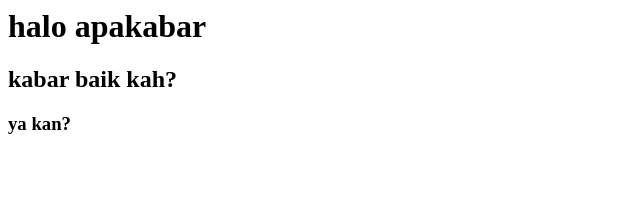
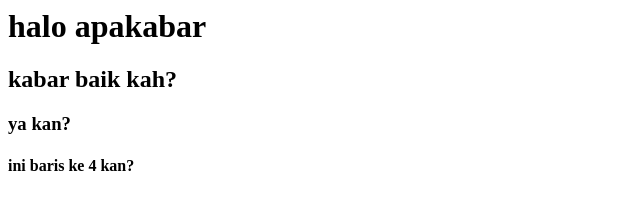
Before and after one commit to saktibuana/belajargitignore, a plain HTML site: page index.html in a window 1280 px wide. Shown: the whole page, without its empty margins (0-640 px from the left). Drawn offline with Linux system fonts and the light colour scheme.

Commit message:
index.html diubah tambah jadi 4 baris

```diff
--- a/index.html
+++ b/index.html
@@ -1,3 +1,4 @@
 <h1>halo apakabar</h1>
 <h2>kabar baik kah?</h2>
 <h3>ya kan?</h3>
+<h4>ini baris ke 4 kan?</h4>
```
